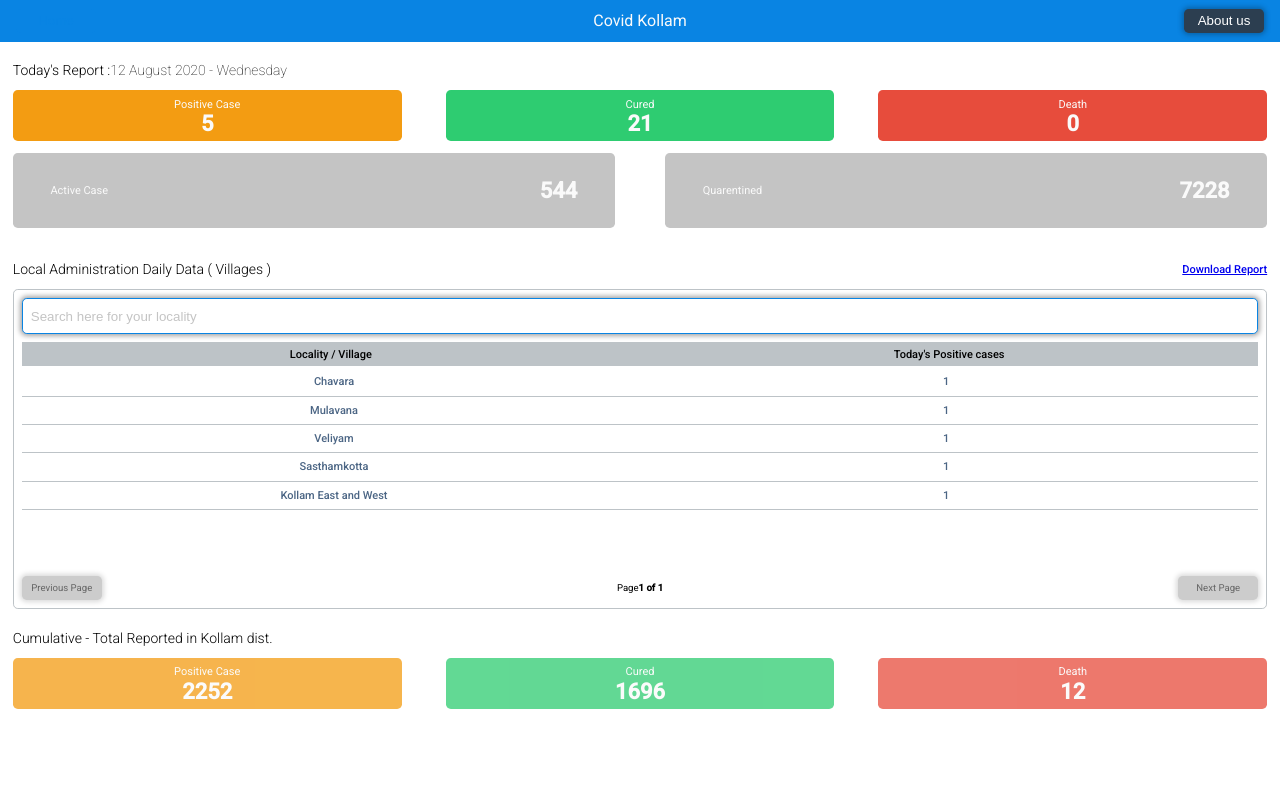
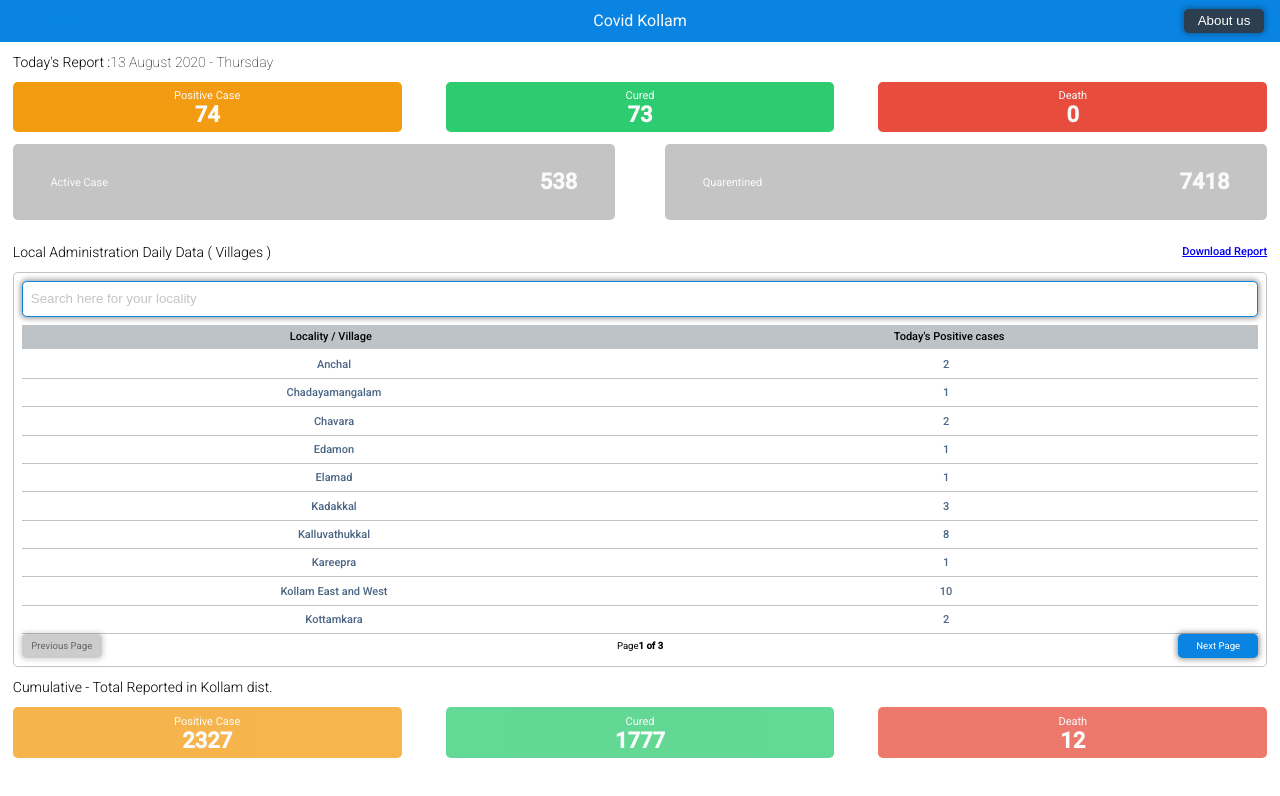
Before and after one commit to hkvongit/covid-kollam, a React (Create React App) app: page / in a window 1280 px wide. Shown: the top 796 px of the page. Built offline with nearby package versions, Linux system fonts and the light colour scheme.

Commit message:
august13

```diff
--- /dev/null
+++ b/src/data/2020-08-13-18-06.json
@@ -0,0 +1,173 @@
+{
+    "TodaysReportData": {
+        "title": "Today's Report",
+        "date": "13 August 2020 - Thursday",
+        "statusCardDataMain": [
+            {
+                "title": "Positive Case",
+                "count": "74",
+                "backgroundColor": "var(--status-yellow)"
+            },
+            {
+                "title": "Cured",
+                "count": "73",
+                "backgroundColor": "var(--status-green)"
+            },
+            {
+                "title": "Death",
+                "count": "0",
+                "backgroundColor": "var(--status-red)"
+            }
+        ],
+        "statusCardDataSub": [
+            {
+                "title": "Active Case",
+                "count": "538",
+                "backgroundColor": "var(--status-yellow)"
+            },
+            {
+                "title": "Quarentined",
+                "count": "7418",
+                "backgroundColor": "var(--status-green)"
+            }
+        ]
+    },
+    "VillageStatsData": [
+        {
+            "locality": "Anchal",
+            "count": "2"
+        },
+        {
+            "locality": "Chadayamangalam",
+            "count": "1"
+        },
+        {
+            "locality": "Chavara",
+            "count": "2"
+        },
+        {
+            "locality": "Edamon",
+            "count": "1"
+        },
+        {
+            "locality": "Elamad",
+            "count": "1"
+        },
+        {
+            "locality": "Kadakkal",
+            "count": "3"
+        },
+        {
+            "locality": "Kalluvathukkal",
+            "count": "8"
+        },
+        {
+            "locality": "Kareepra",
+            "count": "1"
+        },
+        {
+            "locality": "Kollam East and West",
+            "count": "10"
+        },
+        {
+            "locality": "Kottamkara",
+            "count": "2"
+        },
+        {
+            "locality": "Kottarakkara",
+            "count": "1"
+        },
+        {
+            "locality": "Kulathupuzha",
+            "count": "6"
+        },
+        {
+            "locality": "Kummil",
+            "count": "1"
+        },
+        {
+            "locality": "Neendakara",
+            "count": "2"
+        },
+        {
+            "locality": "Ochira",
+            "count": "1"
+        },
+        {
+            "locality": "Paravoor",
+            "count": "7"
+        },
+        {
+            "locality": "Parippally",
+            "count": "4"
+        },
+        {
+            "locality": "Perinad",
+            "count": "2"
+        },
+        {
+            "locality": "Punalur",
+            "count": "5"
+        },
+        {
+            "locality": "Sasthamkotta",
+            "count": "1"
+        },
+        {
+            "locality": "Sooranad North",
+            "count": "3"
+        },
+        {
+            "locality": "Thalavoor",
+            "count": "1"
+        },
+        {
+            "locality": "Thazhuthala",
+            "count": "1"
+        },
+        {
+            "locality": "Thenmala",
+            "count": "2"
+        },
+        {
+            "locality": "Thrikkovilvattom",
+            "count": "1"
+        },
+        {
+            "locality": "Ummannur",
+            "count": "1"
+        },
+        {
+            "locality": "Thrikkovilvattom",
+            "count": "1"
+        },
+        {
+            "locality": "Vilakudy",
+            "count": "2"
+        },
+        {
+            "locality": "Others",
+            "count": "2"
+        }
+    ],
+    "TotalReportData": {
+        "title": "Cumulative - Total Reported in Kollam dist.",
+        "statusCardDataMain": [
+            {
+                "title": "Positive Case",
+                "count": "2327",
+                "backgroundColor": "var(--status-yellow)"
+            },
+            {
+                "title": "Cured",
+                "count": "1777",
+                "backgroundColor": "var(--status-green)"
+            },
+            {
+                "title": "Death",
+                "count": "12",
+                "backgroundColor": "var(--status-red)"
+            }
+        ]
+    }
+}
--- a/src/data/index.js
+++ b/src/data/index.js
@@ -1,5 +1,5 @@
-import Data from './2020-08-12-18-09.json'
+import Data from './2020-08-13-18-06.json'
 export default Data
 
-export const downloadLink = "https://drive.google.com/file/d/13RTzYvptm05V9ZbuM4aDxoRyQrKCLDSz/view?usp=sharing"
+export const downloadLink = "https://drive.google.com/file/d/1-izOpx6s2yTTwNo7U0qAW0fUbggIOTLQ/view?usp=sharing"
 // code editor
```
